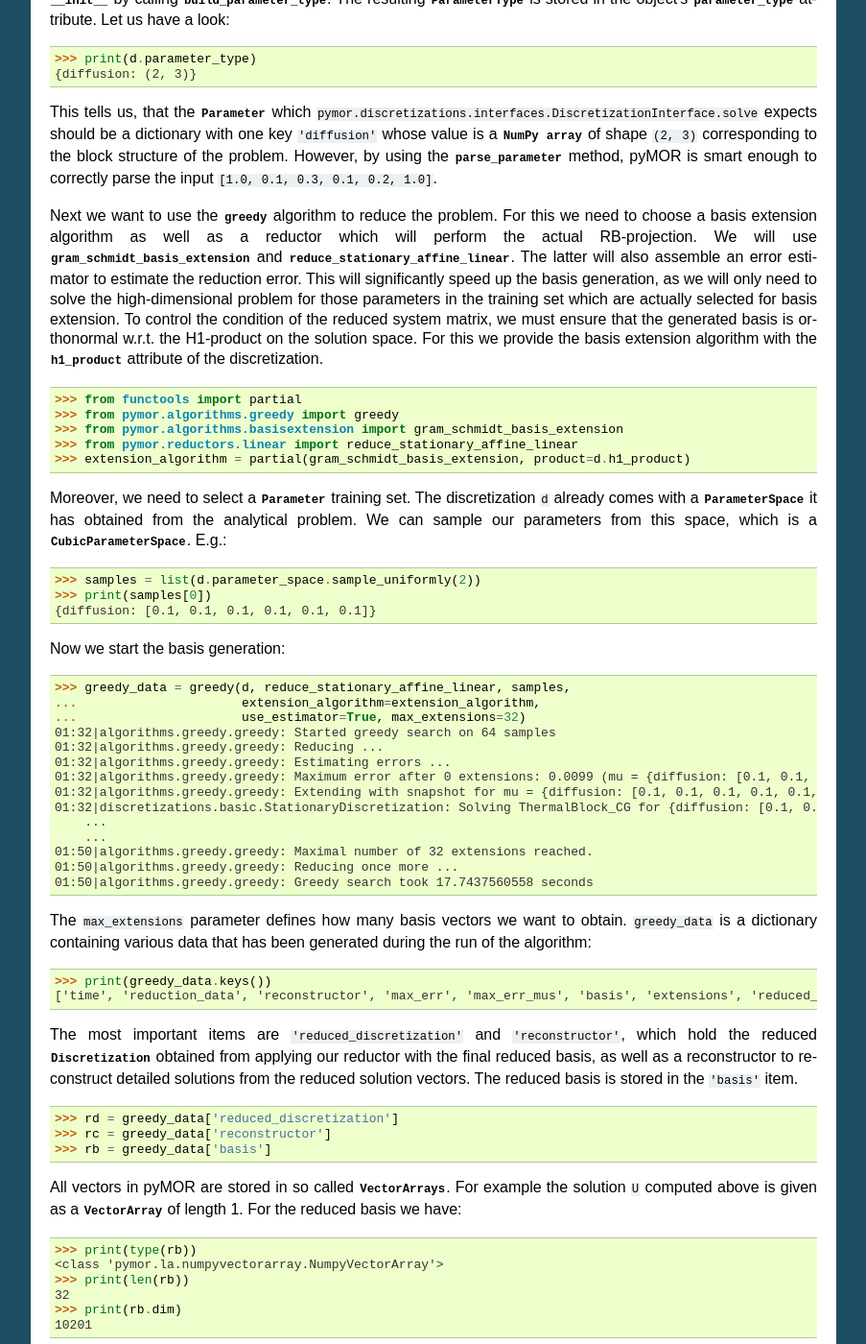
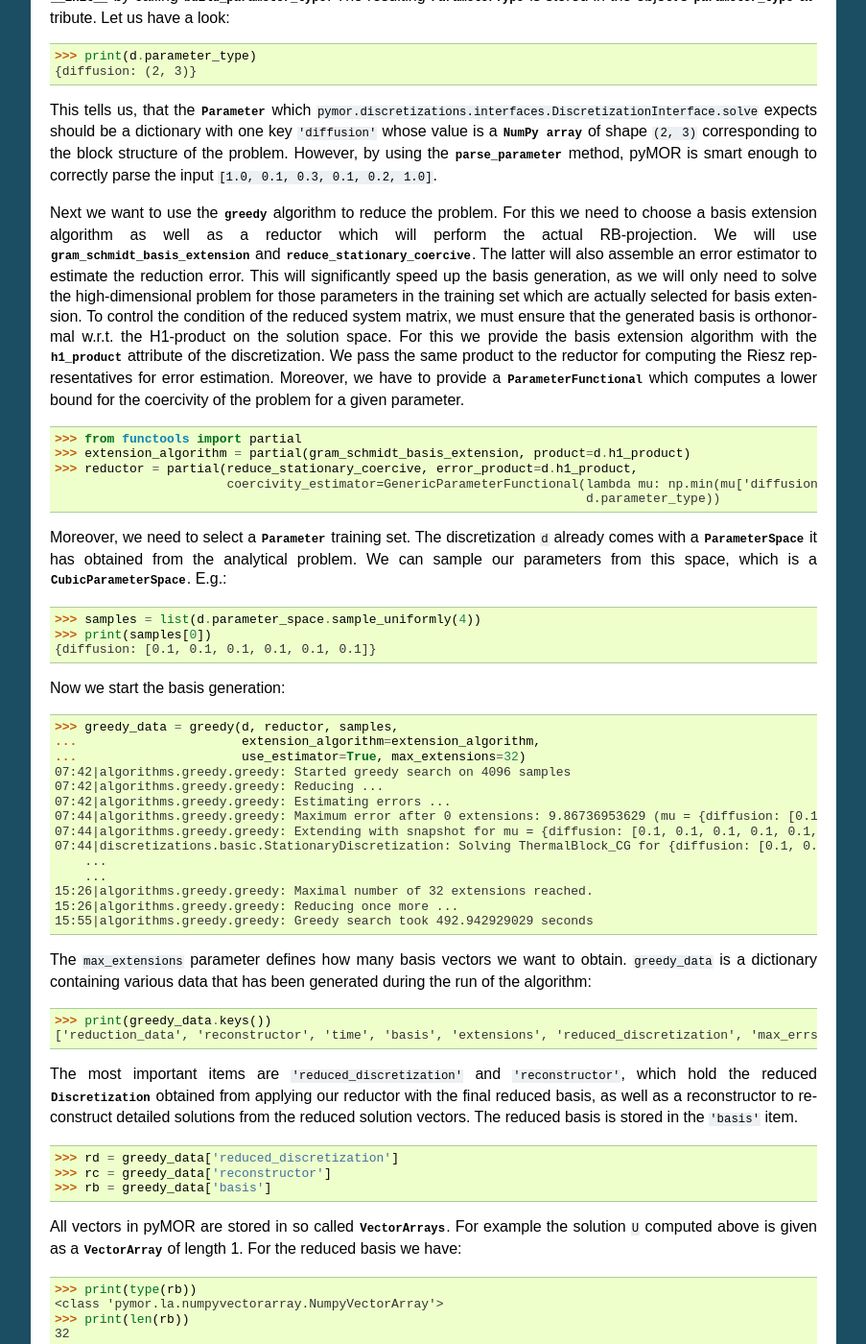
Before and after one commit to pymor/pymor, a Sphinx documentation site: the page built from docs/source/getting_started.rst, in a window 1280 px wide and 1400 px high, scrolled down 2578 px. Shown: the whole window at 96% size, without its empty margins (198-1101 px from the left). Built offline with Sphinx 7.4.7, drawn with Linux system fonts in a browser that asks for light colours; formulas are drawn with MathJax 3; pages that are not in the unit, such as notebooks, are missing from menus; the version number could not be read and is left out; cross-references to code outside the pages are shown as plain code; some of the changed text lies outside the part shown.

Commit message:
[docs] update

```diff
--- a/docs/source/getting_started.rst
+++ b/docs/source/getting_started.rst
@@ -98,8 +98,7 @@ differ a bit from ``thermalblock.py`` as we will hardcode the various
 options the script offers and leave out some features.)
 
 First, start a Python shell, we recommend using
-`IPython <http://ipython.org>`_, which is also automatically installed
-into the pyMOR virtualenv by the install script ::
+`IPython <http://ipython.org>`_ ::
 
     ipython
 
@@ -110,26 +109,28 @@ them to the system clipboard and then executing ::
 
 inside the IPython shell.
 
-To see what is going on, we will first adjust a few log levels of
+First, we will import the most commonly used methods and classes of pyMOR
+by executing:
+
+>>> from pymor.basic import *
+Loading pymor version 0.3.0
+
+To see what is going on, we will moreover adjust a few log levels of
 pyMOR's logging facility:
 
->>> from pymor.core import set_log_levels
 >>> set_log_levels({'pymor.algorithms': 'INFO',
 ...                 'pymor.discretizations': 'INFO'})
-Loading pymor version 0.3.0
 
 First we will instantiate a class describing the analytical problem
 we want so solve. In this case, a
 :class:`~pymor.analyticalproblems.thermalblock.ThermalBlockProblem`:
 
->>> from pymor.analyticalproblems import ThermalBlockProblem
 >>> p = ThermalBlockProblem(num_blocks=(3, 2))
 
 Next we want to discretize this problem using the finite element method.
 We could do this by hand, creating a |Grid|, instatiating
 :class:`~pymor.operators.cg.DiffusionOperatorP1` finite element diffusion
 operators for each subblock of the domain, forming a |LincombOperator|
-by using :meth:`pymor.operators.interfaces.OperatorInterface.lincomb`
 to represent the affine decomposition, instantiating a
 :class:`~pymor.operators.cg.L2ProductFunctionalP1` as right hand side, and
 putting it all together into a |StationaryDiscretization|. However, since
@@ -138,9 +139,7 @@ form :class:`~pymor.analyticalproblems.elliptic.EllipticProblem`, we can use
 a predifined *discretizer* to do the work for us. In this case, we use
 :func:`~pymor.discretizers.elliptic.discretize_elliptic_cg`:
 
->>> import math as m
->>> from pymor.discretizers import discretize_elliptic_cg
->>> d, d_data = discretize_elliptic_cg(p, diameter=m.sqrt(2) / 100)
+>>> d, d_data = discretize_elliptic_cg(p, diameter=1. / 100.)
 
 ``d`` is the |StationaryDiscretization|, which has been created for us,
 whereas ``d_data`` contains some additional data, in this case the |Grid|
@@ -150,7 +149,7 @@ can have a look at the grid,
 >>> print(d_data['grid'])
 Tria-Grid on domain [0,1] x [0,1]
 x0-intervals: 100, x1-intervals: 100
-faces: 20000, edges: 30200, verticies: 10201
+faces: 40000, edges: 60200, vertices: 20201
 
 and as always, we can display its class documentation using
 ``help(d_data['grid'])``, or in the case of IPython
@@ -185,7 +184,7 @@ Next we want to use the :func:`~pymor.algorithms.greedy.greedy` algorithm
 to reduce the problem. For this we need to choose a basis extension algorithm
 as well as a reductor which will perform the actual RB-projection. We will
 use :func:`~pymor.algorithms.basisextension.gram_schmidt_basis_extension` and
-:func:`~pymor.reductors.linear.reduce_stationary_affine_linear`. The latter
+:func:`~pymor.reductors.stationary.reduce_stationary_coercive`. The latter
 will also assemble an error estimator to estimate the reduction error. This
 will significantly speed up the basis generation, as we will only need to
 solve the high-dimensional problem for those parameters in the training set
@@ -193,46 +192,49 @@ which are actually selected for basis extension. To control the condition of
 the reduced system matrix, we must ensure that the generated basis is
 orthonormal w.r.t. the H1-product on the solution space. For this we provide
 the basis extension algorithm with the :attr:`h1_product` attribute of the
-discretization.
+discretization. We pass the same product to the reductor for computing the
+Riesz representatives for error estimation. Moreover, we have to provide
+a |ParameterFunctional| which computes a lower bound for the coercivity of
+the problem for a given parameter.
 
 >>> from functools import partial
->>> from pymor.algorithms.greedy import greedy
->>> from pymor.algorithms.basisextension import gram_schmidt_basis_extension
->>> from pymor.reductors.linear import reduce_stationary_affine_linear
 >>> extension_algorithm = partial(gram_schmidt_basis_extension, product=d.h1_product)
+>>> reductor = partial(reduce_stationary_coercive, error_product=d.h1_product,
+                       coercivity_estimator=GenericParameterFunctional(lambda mu: np.min(mu['diffusion']),
+                                                                       d.parameter_type))
 
 Moreover, we need to select a |Parameter| training set. The discretization
 ``d`` already comes with a |ParameterSpace| it has obtained from the analytical
 problem. We can sample our parameters from this space, which is a
 :class:`~pymor.parameters.spaces.CubicParameterSpace`. E.g.:
 
->>> samples = list(d.parameter_space.sample_uniformly(2))
+>>> samples = list(d.parameter_space.sample_uniformly(4))
 >>> print(samples[0])
 {diffusion: [0.1, 0.1, 0.1, 0.1, 0.1, 0.1]}
 
 Now we start the basis generation:
 
->>> greedy_data = greedy(d, reduce_stationary_affine_linear, samples,
+>>> greedy_data = greedy(d, reductor, samples,
 ...                      extension_algorithm=extension_algorithm,
 ...                      use_estimator=True, max_extensions=32)
-01:32|algorithms.greedy.greedy: Started greedy search on 64 samples
-01:32|algorithms.greedy.greedy: Reducing ...
-01:32|algorithms.greedy.greedy: Estimating errors ...
-01:32|algorithms.greedy.greedy: Maximum error after 0 extensions: 0.0099 (mu = {diffusion: [0.1, 0.1, 0.1, 0.1, 0.1, 0.1]})
-01:32|algorithms.greedy.greedy: Extending with snapshot for mu = {diffusion: [0.1, 0.1, 0.1, 0.1, 0.1, 0.1]}
-01:32|discretizations.basic.StationaryDiscretization: Solving ThermalBlock_CG for {diffusion: [0.1, 0.1, 0.1, 0.1, 0.1, 0.1]} ...
+07:42|algorithms.greedy.greedy: Started greedy search on 4096 samples
+07:42|algorithms.greedy.greedy: Reducing ...
+07:42|algorithms.greedy.greedy: Estimating errors ...
+07:44|algorithms.greedy.greedy: Maximum error after 0 extensions: 9.86736953629 (mu = {diffusion: [0.1, 0.1, 0.1, 0.1, 0.1, 0.1]})
+07:44|algorithms.greedy.greedy: Extending with snapshot for mu = {diffusion: [0.1, 0.1, 0.1, 0.1, 0.1, 0.1]}
+07:44|discretizations.basic.StationaryDiscretization: Solving ThermalBlock_CG for {diffusion: [0.1, 0.1, 0.1, 0.1, 0.1, 0.1]} ...
     ...
     ...
-01:50|algorithms.greedy.greedy: Maximal number of 32 extensions reached.
-01:50|algorithms.greedy.greedy: Reducing once more ...
-01:50|algorithms.greedy.greedy: Greedy search took 17.7437560558 seconds
+15:26|algorithms.greedy.greedy: Maximal number of 32 extensions reached.
+15:26|algorithms.greedy.greedy: Reducing once more ...
+15:55|algorithms.greedy.greedy: Greedy search took 492.942929029 seconds
 
 The ``max_extensions`` parameter defines how many basis vectors we want to
 obtain. ``greedy_data`` is a dictionary containing various data that has
 been generated during the run of the algorithm:
 
 >>> print(greedy_data.keys())
-['time', 'reduction_data', 'reconstructor', 'max_err', 'max_err_mus', 'basis', 'extensions', 'reduced_discretization', 'max_err_mu', 'max_errs']
+['reduction_data', 'reconstructor', 'time', 'basis', 'extensions', 'reduced_discretization', 'max_errs', 'max_err_mus']
 
 The most important items are ``'reduced_discretization'`` and
 ``'reconstructor'``, which hold the reduced |Discretization| obtained
@@ -253,7 +255,7 @@ For the reduced basis we have:
 >>> print(len(rb))
 32
 >>> print(rb.dim)
-10201
+20201
 
 Let us check, if the reduced basis really is orthonormal with respect to
 the H1-product. For this we use the :meth:`~pymor.operators.interfaces.OperatorInterface.apply2`
@@ -262,7 +264,7 @@ method:
 >>> import numpy as np
 >>> gram_matrix = d.h1_product.apply2(rb, rb, pairwise=False)
 >>> print(np.max(np.abs(gram_matrix - np.eye(32))))
-2.17350009518e-15
+7.93622818335e-14
 
 Looks good! We can now solve the reduced model for the same parameter as above.
 The result is a vector of coefficients w.r.t. the reduced basis, which is
@@ -271,24 +273,24 @@ reconstructor:
 
 >>> u = rd.solve([1.0, 0.1, 0.3, 0.1, 0.2, 1.0])
 >>> print(u)
-[[  5.65450212e-01  -9.97259318e-03  -1.37904584e-01   1.49072806e-01
-    1.38146480e-01   8.32847282e-02  -2.36482451e-01   1.01121628e-01
-    1.03270816e-01  -3.18681618e-02   4.17663255e-02   2.92689535e-02
-    9.12690185e-02  -7.58645640e-02   1.36683727e-01   9.88630906e-02
-   -9.66481730e-03  -3.74264667e-03  -1.80396304e-03   8.29032084e-03
-   -1.66055113e-02   1.27241150e-02   1.42330922e-02   8.98507806e-03
-    6.31953865e-03   7.52031711e-04   1.35377961e-03   3.77849546e-03
-    1.27019758e-03   3.75581650e-03   7.22952797e-04   5.64761035e-04]]
+[[  5.79477471e-01   5.91289054e-02   1.89924036e-01   1.89149529e-02
+    1.81103127e-01   2.69920752e-02  -1.79611519e-01   7.99676272e-03
+    1.54092560e-01   5.76326362e-02   1.97982347e-01  -2.13775254e-02
+    3.12892660e-02  -1.27037440e-01  -1.51352508e-02   3.36101087e-02
+    2.05779889e-02  -4.96445984e-03   3.21176662e-02  -2.52674851e-02
+    2.92150040e-02   3.23570362e-03  -4.14288199e-03   5.48325425e-03
+    4.10728945e-03   1.59251955e-03  -9.23470903e-03  -2.57483574e-03
+   -2.52451212e-03  -5.08125873e-04   2.71427033e-03   5.83210112e-05]]
 >>> U_red = rc.reconstruct(u)
 >>> print(U_red.dim)
-10201
+20201
 
 Finally we compute the reduction error and display the reduced solution along with
 the detailed solution and the error:
 
 >>> ERR = U - U_red
 >>> print(d.h1_norm(ERR))
-[ 0.00307307]
+[ 0.00944595]
 >>> d.visualize((U, U_red, ERR), legend=('Detailed', 'Reduced', 'Error'),
 ...             separate_colorbars=True)
 
--- a/docs/source/substitutions.py
+++ b/docs/source/substitutions.py
@@ -26,8 +26,8 @@ interfaces = '''
 .. |Grid| replace:: :class:`Grid <pymor.grids.interfaces.AffineGridInterface>`
 .. |Grids| replace:: :class:`Grids <pymor.grids.interfaces.AffineGridInterface>`
 .. |ImmutableInterface| replace:: :class:`~pymor.core.interfaces.ImmutableInterface`
-.. |LincombOperators| replace:: :class:`LincombOperators <pymor.operators.interfaces.LincombOperator>`
-.. |LincombOperator| replace:: :class:`LincombOperator <pymor.operators.basic.LincombOperator>`
+.. |LincombOperators| replace:: :class:`LincombOperators <pymor.operators.constructions.LincombOperator>`
+.. |LincombOperator| replace:: :class:`LincombOperator <pymor.operators.constructions.LincombOperator>`
 .. |Operators| replace:: :class:`Operators <pymor.operators.interfaces.OperatorInterface>`
 .. |Operator| replace:: :class:`Operator <pymor.operators.interfaces.OperatorInterface>`
 .. |ParameterFunctionals| replace:: :class:`ParameterFunctionals <pymor.parameters.interfaces.ParameterFunctionalInterface>`
--- a/docs/source/technical_overview.rst
+++ b/docs/source/technical_overview.rst
@@ -113,7 +113,6 @@ operating on objects of the following types:
     .. |assemble_lincomb| replace:: :meth:`~pymor.operators.interfaces.OperatorInterface.assemble_lincomb`
     .. |as_vector|         replace:: :meth:`~pymor.operators.interfaces.OperatorInterface.as_vector`
     .. |linear|            replace:: :attr:`~pymor.operators.interfaces.OperatorInterface.linear`
-    .. |op.lincomb|        replace:: :meth:`~pymor.operators.interfaces.OperatorInterface.lincomb`
     .. |projected|         replace:: :meth:`~pymor.operators.interfaces.OperatorInterface.projected`
     .. |range|             replace:: :attr:`~pymor.operators.interfaces.OperatorInterface.range`
     .. |source|            replace:: :attr:`~pymor.operators.interfaces.OperatorInterface.source`
```
Also changed, not shown: other parts of docs/source/technical_overview.rst (+2 -2 lines).
